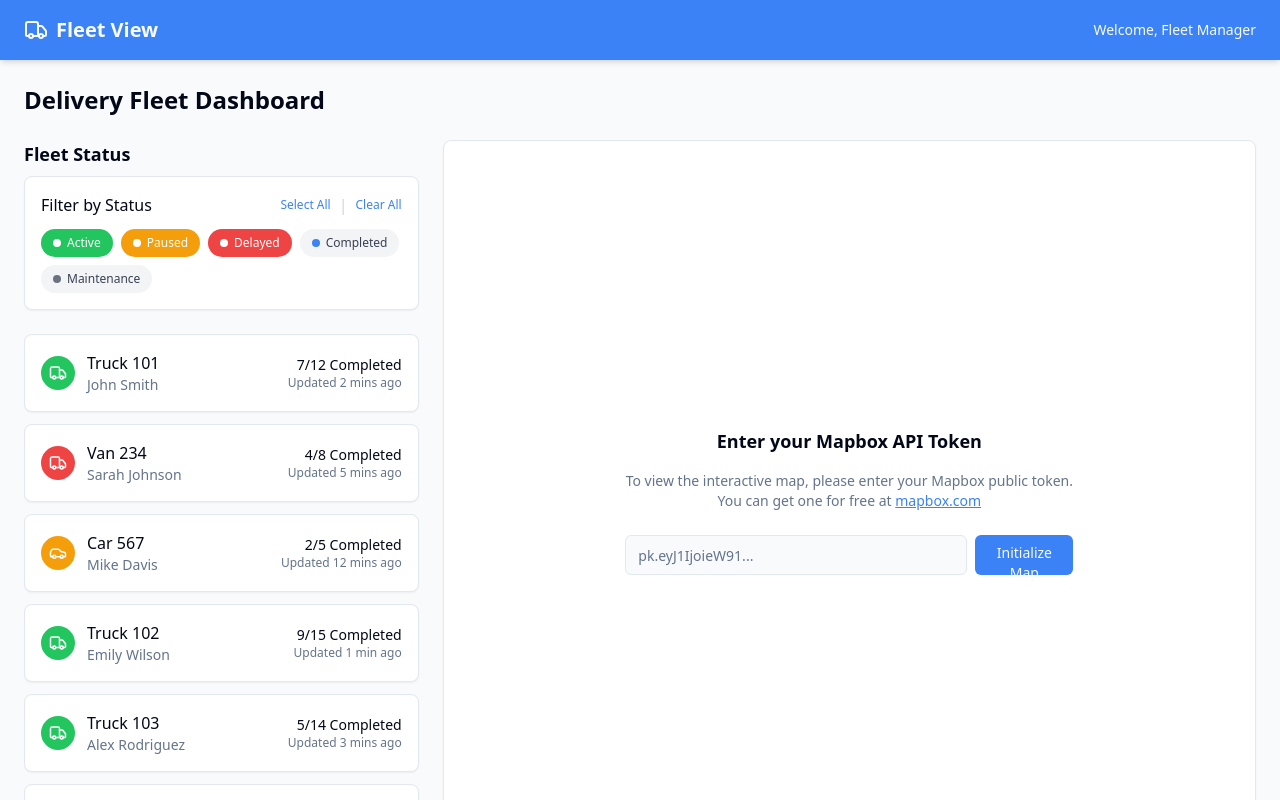
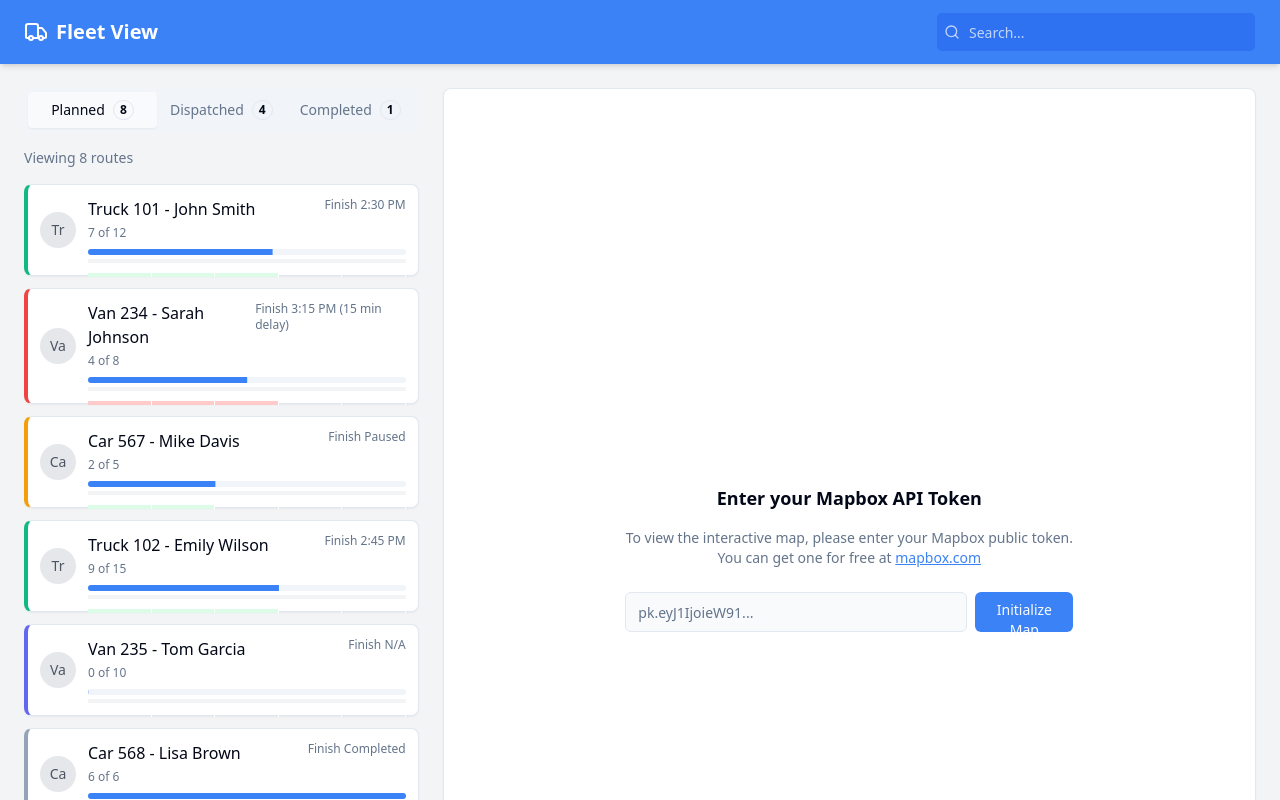
Before and after one commit to sakivks/delivery-fleet-view-mapper, a React (Vite) app: page / in a window 1280 px wide. Shown: the top 800 px of the page. Built offline with nearby package versions, Linux system fonts and the light colour scheme.

Commit message:
Refactor: Update UI components
Update the UI components based on the provided image.

```diff
--- a/src/components/Layout/Header.tsx
+++ b/src/components/Layout/Header.tsx
@@ -1,16 +1,23 @@
 
 import React from "react";
-import { Truck } from "lucide-react";
+import { Truck, Search } from "lucide-react";
+import { Input } from "@/components/ui/input";
 
 const Header = () => {
   return (
-    <header className="bg-primary text-primary-foreground py-4 px-6 flex justify-between items-center shadow-md">
+    <header className="bg-blue-500 text-white py-3 px-6 flex justify-between items-center shadow-md">
       <div className="flex items-center gap-2">
         <Truck size={24} />
         <h1 className="text-xl font-bold">Fleet View</h1>
       </div>
-      <div className="flex items-center gap-4">
-        <span className="text-sm">Welcome, Fleet Manager</span>
+      <div className="flex items-center gap-4 max-w-xs w-full">
+        <div className="relative w-full">
+          <Search className="absolute left-2 top-1/2 transform -translate-y-1/2 text-white/70" size={16} />
+          <Input
+            placeholder="Search..."
+            className="pl-8 bg-blue-600/50 border-blue-400/30 text-white placeholder:text-white/70 w-full"
+          />
+        </div>
       </div>
     </header>
   );
--- a/src/components/Map/DeliveryMap.tsx
+++ b/src/components/Map/DeliveryMap.tsx
@@ -2,6 +2,7 @@
 import React, { useState, useEffect } from "react";
 import { Card } from "@/components/ui/card";
 import { Vehicle } from "@/data/mock-data";
+import { MapPin } from "lucide-react";
 
 interface DeliveryMapProps {
   vehicles: Vehicle[];
@@ -19,12 +20,10 @@ const DeliveryMap = ({ vehicles, selectedVehicle, onVehicleSelect }: DeliveryMap
     setMapInitialized(true);
   };
 
-  // This is just a placeholder - in a real app, we would initialize the map here
-  // and display the vehicles on it using the Mapbox GL JS API
   return (
-    <Card className="h-full p-4 flex flex-col">
+    <Card className="h-full flex flex-col overflow-hidden">
       {!mapInitialized ? (
-        <div className="flex flex-col items-center justify-center h-full">
+        <div className="flex flex-col items-center justify-center h-full p-4">
           <h2 className="text-lg font-semibold mb-4">Enter your Mapbox API Token</h2>
           <p className="text-sm text-muted-foreground mb-6 text-center max-w-md">
             To view the interactive map, please enter your Mapbox public token.
@@ -49,49 +48,73 @@ const DeliveryMap = ({ vehicles, selectedVehicle, onVehicleSelect }: DeliveryMap
           </form>
         </div>
       ) : (
-        <div className="bg-gray-100 h-full rounded-lg relative flex-1">
+        <div className="relative flex-1">
           {/* This would be replaced by the actual Mapbox map */}
-          <div className="absolute inset-0 flex flex-col items-center justify-center p-4">
-            <div className="mb-4 text-lg font-semibold">Map Simulation</div>
-            <div className="w-full max-w-md grid grid-cols-4 gap-4">
+          <div className="absolute inset-0 bg-gray-100">
+            <div className="absolute inset-0" style={{
+              backgroundImage: "url('https://api.mapbox.com/styles/v1/mapbox/streets-v11/static/-71.090,42.360,12,0/1200x800?access_token=" + mapboxToken + "')",
+              backgroundSize: 'cover',
+              backgroundPosition: 'center',
+              opacity: mapboxToken ? 1 : 0
+            }}>
+              {/* Vehicle markers that would be positioned on the map */}
               {vehicles.map((vehicle) => (
                 <button
                   key={vehicle.id}
                   onClick={() => onVehicleSelect(vehicle)}
-                  className={`p-2 rounded-md border transition-all
-                    ${selectedVehicle?.id === vehicle.id ? 'border-primary bg-blue-50' : 'border-gray-200 hover:border-gray-300'}`}
+                  className={`absolute transform -translate-x-1/2 -translate-y-1/2 transition-all
+                    ${selectedVehicle?.id === vehicle.id ? 'z-10 scale-125' : 'z-0'}`}
+                  style={{
+                    // Random positions for demo
+                    left: `${(Math.abs(vehicle.id.charCodeAt(2)) % 80) + 10}%`,
+                    top: `${(Math.abs(vehicle.id.charCodeAt(3)) % 80) + 10}%`
+                  }}
                 >
-                  <div className={`w-4 h-4 rounded-full mb-1 mx-auto vehicle-marker ${vehicle.status}`} />
-                  <div className="text-xs truncate">{vehicle.name}</div>
+                  <div className="relative">
+                    <div
+                      className="w-8 h-8 rounded-full flex items-center justify-center text-xs font-medium text-white"
+                      style={{
+                        backgroundColor: vehicle.status === 'active' ? '#10b981' :
+                                        vehicle.status === 'paused' ? '#f59e0b' :
+                                        vehicle.status === 'delayed' ? '#ef4444' :
+                                        vehicle.status === 'maintenance' ? '#6366f1' : '#94a3b8'
+                      }}
+                    >
+                      {vehicle.name.substring(0, 2)}
+                    </div>
+                    {selectedVehicle?.id === vehicle.id && (
+                      <div className="absolute -bottom-16 left-1/2 transform -translate-x-1/2 bg-white p-2 rounded-md shadow-lg text-xs whitespace-nowrap">
+                        <div className="font-medium">{vehicle.name}</div>
+                        <div>{vehicle.driver}</div>
+                      </div>
+                    )}
+                  </div>
                 </button>
               ))}
             </div>
-            <p className="mt-6 text-sm text-center text-muted-foreground">
-              In a production environment, this would be replaced by an interactive Mapbox map
-              showing the real-time location of each vehicle with color-coded markers.
-            </p>
           </div>
-          <div className="absolute bottom-4 right-4 bg-white p-2 rounded-md shadow-md">
+
+          <div className="absolute bottom-4 right-4 bg-white p-2 rounded-md shadow-md z-10">
             <div className="flex flex-col gap-2">
               <div className="text-xs font-semibold">Legend</div>
               <div className="flex items-center gap-2">
-                <div className="w-3 h-3 rounded-full bg-status-active"></div>
+                <div className="w-3 h-3 rounded-full bg-green-500"></div>
                 <span className="text-xs">Active</span>
               </div>
               <div className="flex items-center gap-2">
-                <div className="w-3 h-3 rounded-full bg-status-paused"></div>
+                <div className="w-3 h-3 rounded-full bg-amber-500"></div>
                 <span className="text-xs">Paused</span>
               </div>
               <div className="flex items-center gap-2">
-                <div className="w-3 h-3 rounded-full bg-status-delayed"></div>
+                <div className="w-3 h-3 rounded-full bg-red-500"></div>
                 <span className="text-xs">Delayed</span>
               </div>
               <div className="flex items-center gap-2">
-                <div className="w-3 h-3 rounded-full bg-status-completed"></div>
+                <div className="w-3 h-3 rounded-full bg-gray-400"></div>
                 <span className="text-xs">Completed</span>
               </div>
               <div className="flex items-center gap-2">
-                <div className="w-3 h-3 rounded-full bg-status-maintenance"></div>
+                <div className="w-3 h-3 rounded-full bg-indigo-500"></div>
                 <span className="text-xs">Maintenance</span>
               </div>
             </div>
--- a/src/components/Vehicles/VehicleCard.tsx
+++ b/src/components/Vehicles/VehicleCard.tsx
@@ -3,6 +3,7 @@ import React from "react";
 import { Card, CardContent } from "@/components/ui/card";
 import { Vehicle, getStatusColor } from "@/data/mock-data";
 import { Car, Truck } from "lucide-react";
+import { Progress } from "@/components/ui/progress";
 
 interface VehicleCardProps {
   vehicle: Vehicle;
@@ -10,32 +11,51 @@ interface VehicleCardProps {
 }
 
 const VehicleCard = ({ vehicle, onClick }: VehicleCardProps) => {
+  const completionPercentage = Math.round((vehicle.deliveries.completed / vehicle.deliveries.total) * 100);
+
   return (
     <Card
-      className="cursor-pointer transition-all hover:shadow-md"
+      className="cursor-pointer transition-all hover:shadow-md border-l-4"
+      style={{ borderLeftColor: vehicle.status === 'active' ? '#10b981' :
+                               vehicle.status === 'paused' ? '#f59e0b' :
+                               vehicle.status === 'delayed' ? '#ef4444' :
+                               vehicle.status === 'maintenance' ? '#6366f1' : '#94a3b8' }}
       onClick={() => onClick(vehicle)}
     >
-      <CardContent className="p-4 flex items-center gap-3">
-        <div className={`p-2 rounded-full ${getStatusColor(vehicle.status)} flex items-center justify-center`}>
-          {vehicle.vehicleType === "truck" || vehicle.vehicleType === "van" ? (
-            <Truck size={18} className="text-white" />
-          ) : (
-            <Car size={18} className="text-white" />
-          )}
-        </div>
+      <CardContent className="p-3">
+        <div className="flex items-center gap-3">
+          <div className="w-9 h-9 rounded-full bg-gray-200 flex items-center justify-center text-sm font-medium text-gray-600">
+            {vehicle.name.substring(0, 2)}
+          </div>
 
-        <div className="flex-1">
-          <h3 className="font-medium">{vehicle.name}</h3>
-          <p className="text-sm text-muted-foreground">{vehicle.driver}</p>
-        </div>
+          <div className="flex-1">
+            <div className="flex justify-between">
+              <h3 className="font-medium">{vehicle.name} - {vehicle.driver}</h3>
+              <p className="text-xs text-muted-foreground">Finish {vehicle.eta}</p>
+            </div>
 
-        <div className="text-right">
-          <p className="text-sm font-medium">
-            {vehicle.deliveries.completed}/{vehicle.deliveries.total} Completed
-          </p>
-          <p className="text-xs text-muted-foreground">
-            Updated {vehicle.lastUpdated}
-          </p>
+            <div className="flex items-center gap-2 mt-1 text-xs text-muted-foreground">
+              <span>{vehicle.deliveries.completed} of {vehicle.deliveries.total}</span>
+            </div>
+
+            <div className="mt-2">
+              <Progress value={completionPercentage} className="h-1.5" />
+              <div className="flex justify-between mt-1">
+                <div className="w-full bg-gray-100 h-1">
+                  {Array(5).fill(0).map((_, i) => (
+                    <div
+                      key={i}
+                      className="inline-block w-[20%] border-r border-white h-full"
+                      style={{
+                        backgroundColor: i * 20 < completionPercentage ?
+                          (vehicle.status === 'delayed' ? '#fecaca' : '#dcfce7') : 'transparent'
+                      }}
+                    />
+                  ))}
+                </div>
+              </div>
+            </div>
+          </div>
         </div>
       </CardContent>
     </Card>
--- a/src/components/Vehicles/VehicleFilter.tsx
+++ b/src/components/Vehicles/VehicleFilter.tsx
@@ -1,68 +1,49 @@
 
 import React from "react";
-import { VehicleStatus, getStatusColor, getStatusText } from "@/data/mock-data";
+import { VehicleStatus, getStatusText } from "@/data/mock-data";
+import { Tabs, TabsList, TabsTrigger } from "@/components/ui/tabs";
+import { Badge } from "@/components/ui/badge";
 
 interface VehicleFilterProps {
   selectedFilters: VehicleStatus[];
   onFilterChange: (filters: VehicleStatus[]) => void;
+  vehicleCounts: Record<VehicleStatus | 'all', number>;
 }
 
-const VehicleFilter = ({ selectedFilters, onFilterChange }: VehicleFilterProps) => {
-  const allStatuses: VehicleStatus[] = ['active', 'paused', 'delayed', 'completed', 'maintenance'];
-
-  const toggleFilter = (status: VehicleStatus) => {
-    if (selectedFilters.includes(status)) {
-      onFilterChange(selectedFilters.filter((f) => f !== status));
+const VehicleFilter = ({ selectedFilters, onFilterChange, vehicleCounts }: VehicleFilterProps) => {
+  const handleFilterChange = (value: string) => {
+    if (value === "all") {
+      onFilterChange(['active', 'paused', 'delayed', 'completed', 'maintenance']);
     } else {
-      onFilterChange([...selectedFilters, status]);
+      onFilterChange([value as VehicleStatus]);
     }
   };
 
-  const selectAll = () => {
-    onFilterChange(allStatuses);
-  };
-
-  const clearAll = () => {
-    onFilterChange([]);
-  };
+  // Determine which tab is currently selected
+  const currentTab = selectedFilters.length === 5 ? "all" :
+                     selectedFilters.length === 1 ? selectedFilters[0] : "all";
 
   return (
-    <div className="p-4 bg-white rounded-lg shadow-sm border mb-4">
-      <div className="flex items-center justify-between mb-3">
-        <h2 className="font-medium">Filter by Status</h2>
-        <div className="flex gap-2">
-          <button
-            onClick={selectAll}
-            className="text-xs text-primary hover:underline"
-          >
-            Select All
-          </button>
-          <span className="text-gray-300">|</span>
-          <button
-            onClick={clearAll}
-            className="text-xs text-primary hover:underline"
-          >
-            Clear All
-          </button>
-        </div>
-      </div>
+    <div className="mb-4">
+      <Tabs defaultValue={currentTab} value={currentTab} onValueChange={handleFilterChange} className="w-full">
+        <TabsList className="w-full grid grid-cols-3 h-auto p-1">
+          <TabsTrigger value="all" className="py-2 relative">
+            Planned
+            <Badge variant="outline" className="ml-2 py-0 px-1.5 h-5">{vehicleCounts.all}</Badge>
+          </TabsTrigger>
+          <TabsTrigger value="active" className="py-2 relative">
+            Dispatched
+            <Badge variant="outline" className="ml-2 py-0 px-1.5 h-5">{vehicleCounts.active}</Badge>
+          </TabsTrigger>
+          <TabsTrigger value="completed" className="py-2 relative">
+            Completed
+            <Badge variant="outline" className="ml-2 py-0 px-1.5 h-5">{vehicleCounts.completed}</Badge>
+          </TabsTrigger>
+        </TabsList>
+      </Tabs>
 
-      <div className="flex flex-wrap gap-2">
-        {allStatuses.map((status) => (
-          <button
-            key={status}
-            onClick={() => toggleFilter(status)}
-            className={`px-3 py-1.5 rounded-full text-xs font-medium flex items-center gap-1.5 transition-colors
-              ${selectedFilters.includes(status)
-                ? `${getStatusColor(status)} text-white`
-                : 'bg-gray-100 text-gray-700'}`}
-          >
-            <span
-              className={`w-2 h-2 rounded-full ${selectedFilters.includes(status) ? 'bg-white' : getStatusColor(status)}`}
-            />
-            {getStatusText(status)}
-          </button>
-        ))}
+      <div className="mt-4 text-sm text-muted-foreground">
+        Viewing {vehicleCounts[currentTab === "all" ? "all" : currentTab]} routes
       </div>
     </div>
   );
--- a/src/components/Vehicles/VehicleList.tsx
+++ b/src/components/Vehicles/VehicleList.tsx
@@ -21,15 +21,23 @@ const VehicleList = ({
     ? vehicles.filter(vehicle => selectedFilters.includes(vehicle.status))
     : vehicles;
 
+  // Calculate counts for each status
+  const vehicleCounts: Record<VehicleStatus | 'all', number> = {
+    all: vehicles.length,
+    active: vehicles.filter(v => v.status === 'active').length,
+    paused: vehicles.filter(v => v.status === 'paused').length,
+    delayed: vehicles.filter(v => v.status === 'delayed').length,
+    completed: vehicles.filter(v => v.status === 'completed').length,
+    maintenance: vehicles.filter(v => v.status === 'maintenance').length,
+  };
+
   return (
     <div className="h-full flex flex-col">
-      <div className="mb-2">
-        <h2 className="text-lg font-semibold mb-2">Fleet Status</h2>
-        <VehicleFilter
-          selectedFilters={selectedFilters}
-          onFilterChange={onFilterChange}
-        />
-      </div>
+      <VehicleFilter
+        selectedFilters={selectedFilters}
+        onFilterChange={onFilterChange}
+        vehicleCounts={vehicleCounts}
+      />
 
       <div className="overflow-y-auto flex-1 pr-2 -mr-2">
         <div className="space-y-3">
--- a/src/pages/Index.tsx
+++ b/src/pages/Index.tsx
@@ -7,7 +7,7 @@ import VehicleDetails from "@/components/Vehicles/VehicleDetails";
 import { mockVehicles, Vehicle, VehicleStatus } from "@/data/mock-data";
 
 const Index = () => {
-  const [selectedFilters, setSelectedFilters] = useState<VehicleStatus[]>(['active', 'paused', 'delayed']);
+  const [selectedFilters, setSelectedFilters] = useState<VehicleStatus[]>(['active', 'paused', 'delayed', 'completed', 'maintenance']);
   const [selectedVehicle, setSelectedVehicle] = useState<Vehicle | null>(null);
   const [detailsOpen, setDetailsOpen] = useState<boolean>(false);
 
@@ -17,12 +17,10 @@ const Index = () => {
   };
 
   return (
-    <div className="min-h-screen flex flex-col bg-gray-50">
+    <div className="min-h-screen flex flex-col bg-gray-100">
       <Header />
 
       <main className="flex-1 p-4 lg:p-6 container max-w-7xl mx-auto flex flex-col">
-        <h1 className="text-2xl font-bold mb-6">Delivery Fleet Dashboard</h1>
-
         <div className="grid grid-cols-1 lg:grid-cols-3 gap-6 flex-1">
           <div className="lg:col-span-1">
             <VehicleList
```
